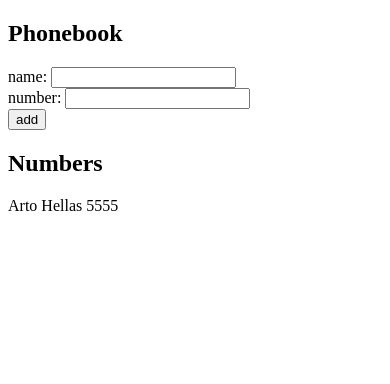
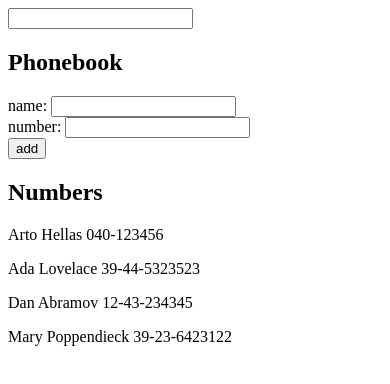
Before and after one commit to mikifriki/FullStackOpen, a React (Create React App) app in the folder Course 2/communicating-with-server/: page / in a window 390 px wide. Shown: the top 384 px of the page. Built offline with nearby package versions, Linux system fonts and the light colour scheme; the HTML template or start-up script is replaced by a standard one.

Commit message:
2.9*: The Phonebook Step4

```diff
--- a/Course 2/communicating-with-server/src/Exercises/2b Phonebook/App.js
+++ b/Course 2/communicating-with-server/src/Exercises/2b Phonebook/App.js
@@ -1,9 +1,15 @@
 import React, {useState} from 'react'
 
 const App = () => {
-	const [persons, setPersons] = useState([{name: 'Arto Hellas', number: '5555'}]);
+	const [persons, setPersons] = useState([
+		{ name: 'Arto Hellas', number: '040-123456' },
+		{ name: 'Ada Lovelace', number: '39-44-5323523' },
+		{ name: 'Dan Abramov', number: '12-43-234345' },
+		{ name: 'Mary Poppendieck', number: '39-23-6423122' }
+	]);
 	const [newName, setNewName] = useState('');
 	const [newNbr, setNewNbr] = useState('');
+	const [newfilter, setNewFilter] = useState('');
 
 	const handleClick = (e) => {
 		e.preventDefault();
@@ -12,11 +18,13 @@ const App = () => {
 			number: newNbr
 		};
 
+
 		if (persons.some(person => person.name === newPersons.name)) {
 			alert(`${newPersons.name} is already added to phonebook`);
 		} else {
 			setPersons(persons.concat(newPersons));
 			setNewName('');
+
 		}
 	};
 
@@ -28,8 +36,15 @@ const App = () => {
 		setNewNbr(e.target.value)
 	};
 
+	const handleFilter = (e) => {
+		setNewFilter(e.target.value);
+	};
+
+	const personsToShow = newfilter ? persons.filter(person => person.name.toLowerCase().search(newfilter.toLowerCase()) !== -1) : persons;
+
 	return (
 		<div>
+			<input onChange={handleFilter}/>
 			<h2>Phonebook</h2>
 			<form>
 				<div>
@@ -43,7 +58,7 @@ const App = () => {
 				</div>
 			</form>
 			<h2>Numbers</h2>
-			{persons.map((person, i) => <p key={i}>{person.name} {person.number}</p>)}
+			{personsToShow.map((person, i) => <p key={i}>{person.name} {person.number}</p>)}
 		</div>
 	)
 };
```
